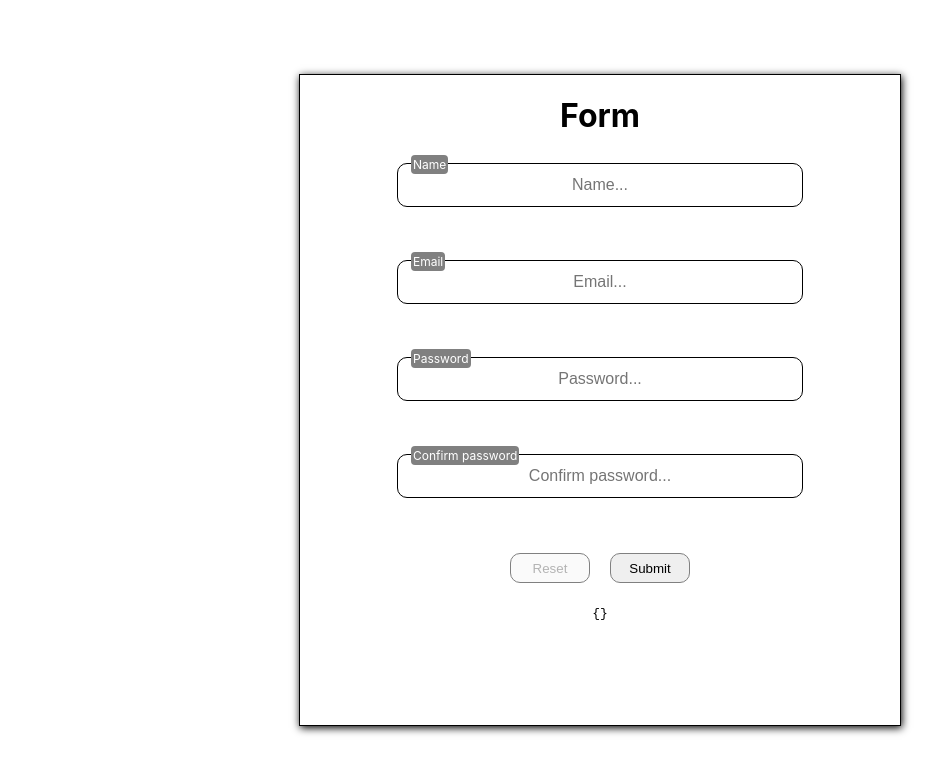
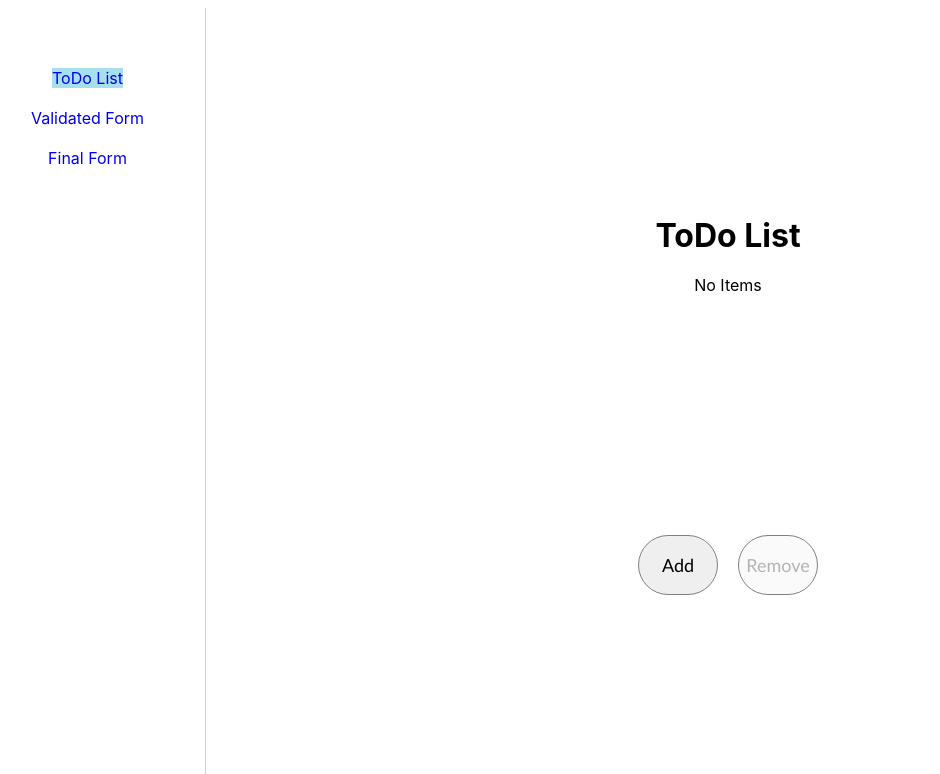
Before and after one commit to flashcv77/to-do-list, a React (Create React App) app: page /ToDoList in a window 1280 px wide. Shown: the top 774 px of the page, without its empty margins (40-980 px from the left). Built offline with nearby package versions, Linux system fonts and the light colour scheme.

Commit message:
Router working, need to fix styles

```diff
--- a/package.json
+++ b/package.json
@@ -10,6 +10,8 @@
     "react": "^17.0.2",
     "react-dom": "^17.0.2",
     "react-final-form": "^6.5.7",
+    "react-router": "^5.2.1",
+    "react-router-dom": "^5.3.0",
     "react-scripts": "4.0.3",
     "sass": "^1.43.2",
     "web-vitals": "^1.1.2"
--- a/src/App.css
+++ /dev/null
@@ -1,11 +0,0 @@
-.App {
-  text-align: center;
-}
-
-.App-header {
-  min-height: 100vh;
-  display: flex;
-  flex-direction: column;
-  align-items: center;
-  justify-content: center;
-}
--- a/src/App.js
+++ b/src/App.js
@@ -1,23 +1,41 @@
-import './App.css';
+import './App.scss';
 import ToDoList from './components/ToDoList';
 import FirstComponent from './components/FirstComponent';
 import ValidatedForm from './components/ValidatedForm';
-import FinalForm from './components/FinalForm/FinalForm';
+import FinalForm from './components/FinalForm';
+import PageNotFound from './components/PageNotFound';
+
+import { BrowserRouter as Router, Switch, Route, Link, NavLink } from 'react-router-dom';
 
 function App() {
+
   return (
+    <Router>
       <div className="App">
-
+        <aside>
+          <ul class="nav-bar">
+            <li><NavLink activeClassName="nav-active" to="/ToDoList">ToDo List</NavLink></li>
+            <li><NavLink activeClassName="nav-active" to="/validated-form">Validated Form</NavLink></li>
+            <li><NavLink activeClassName="nav-active" to="/final-form">Final Form</NavLink></li>
+          </ul>
+        </aside>
         <header className="App-header">
-
+          <Switch>
+            <Route exact path="/ToDoList" component={ToDoList} />
+            <Route exact path="/validated-form" component={ValidatedForm} />
+            <Route exact path="/final-form" component={FinalForm} />
+            <Route component={PageNotFound} />
+          </Switch>
           {/* TO DO LIST */}
           {/* <ToDoList /> */}
           {/* <div className="wrapper"><FirstComponent CHECK/></div> */}
           {/* <ValidatedForm /> */}
-        <FinalForm/>
+          {/* <FinalForm /> */}
         </header>
 
       </div>
+    </Router>
+
   );
 }
 
--- /dev/null
+++ b/src/App.scss
@@ -0,0 +1,54 @@
+.App {
+  text-align: center;
+  display: flex;
+  flex-direction: row;
+}
+
+aside {
+  width: 20%;
+}
+
+.App-header {
+  min-height: 100vh;
+  display: flex;
+  flex-direction: column;
+  align-items: center;
+  justify-content: center;
+  width: 80%;
+
+
+}
+
+.nav-bar {
+  display: flex;
+  flex-direction: column;
+  justify-content: left;
+  list-style: none;
+  padding-top: 50px;
+  margin: 3% 10px;
+  height: 90%;
+  padding-inline-start: 0px;
+  border-right: 1px solid lightgray;
+  line-height: 30px;
+
+  li {
+    padding: 5px 5px;
+
+    a {
+      text-decoration: none;
+    }
+  }
+
+  li:hover{
+   cursor: pointer;
+   text-decoration: underline;
+   background-color: #f7f7f7;
+  }
+}
+button:hover{
+  cursor: pointer;
+}
+.nav-active{
+  background-color: #a6dfee;
+  text-decoration: underline;
+}
--- /dev/null
+++ b/src/components/PageNotFound/PageNotFound.js
@@ -0,0 +1,9 @@
+import React from "react";
+
+export const PageNotFound = () => {
+    return (
+        <h1>404 Page Not Found</h1>
+    )
+}
+
+export default PageNotFound;
--- /dev/null
+++ b/src/components/PageNotFound/index.js
@@ -0,0 +1 @@
+export { default } from "./PageNotFound";
--- a/src/components/Task/Task.js
+++ b/src/components/Task/Task.js
@@ -1,5 +1,5 @@
 import React from "react";
-import './Task.css'
+import './Task.scss'
 
 class Task extends React.Component {
 
--- a/src/components/Task/Task.css
+++ b/src/components/Task/Task.scss
@@ -1,7 +1,7 @@
 .task {
   height: 100px;
   width: 100px;
-  border: 1px solid #fff;
+  border: 1px solid #ddd;
   margin: 10px;
   text-align: center;
   line-height: 100px;
--- a/src/components/ToDoList/ToDoList.js
+++ b/src/components/ToDoList/ToDoList.js
@@ -1,6 +1,6 @@
 import React from "react";
 import Task from "../Task"
-import './ToDoList.css';
+import './ToDoList.scss';
 
 class ToDoList extends React.Component {
 
@@ -24,6 +24,7 @@ class ToDoList extends React.Component {
         let tasksCount = this.state.tasks.length;
         return (
             <div className="wrapper">
+                <h1>ToDo List</h1>
                 <div className="taskContainer">
                     {tasksCount === 0 && <div className="warning">No Items</div>}
                     {tasksCount > 0 && this.state.tasks.map((item, index) => <Task key={index}></Task>)}
--- a/src/components/ToDoList/ToDoList.css
+++ b/src/components/ToDoList/ToDoList.scss
@@ -4,6 +4,9 @@
   display: flex;
   flex-wrap: wrap;
   justify-content: flex-start;
+  h1{
+    margin-bottom: 100px;
+  }
 }
 
 .warning {
@@ -19,6 +22,7 @@
   font-family: "Gill Sans", "Gill Sans MT", Calibri, "Trebuchet MS", sans-serif;
 }
 
+
 /* .wrapper {
   margin-top: 100px;
 } */
```
Also changed, not shown: 1 other file (tests, documents, lock files or other folders). Lines whose indentation alone changed are shown as unchanged.
